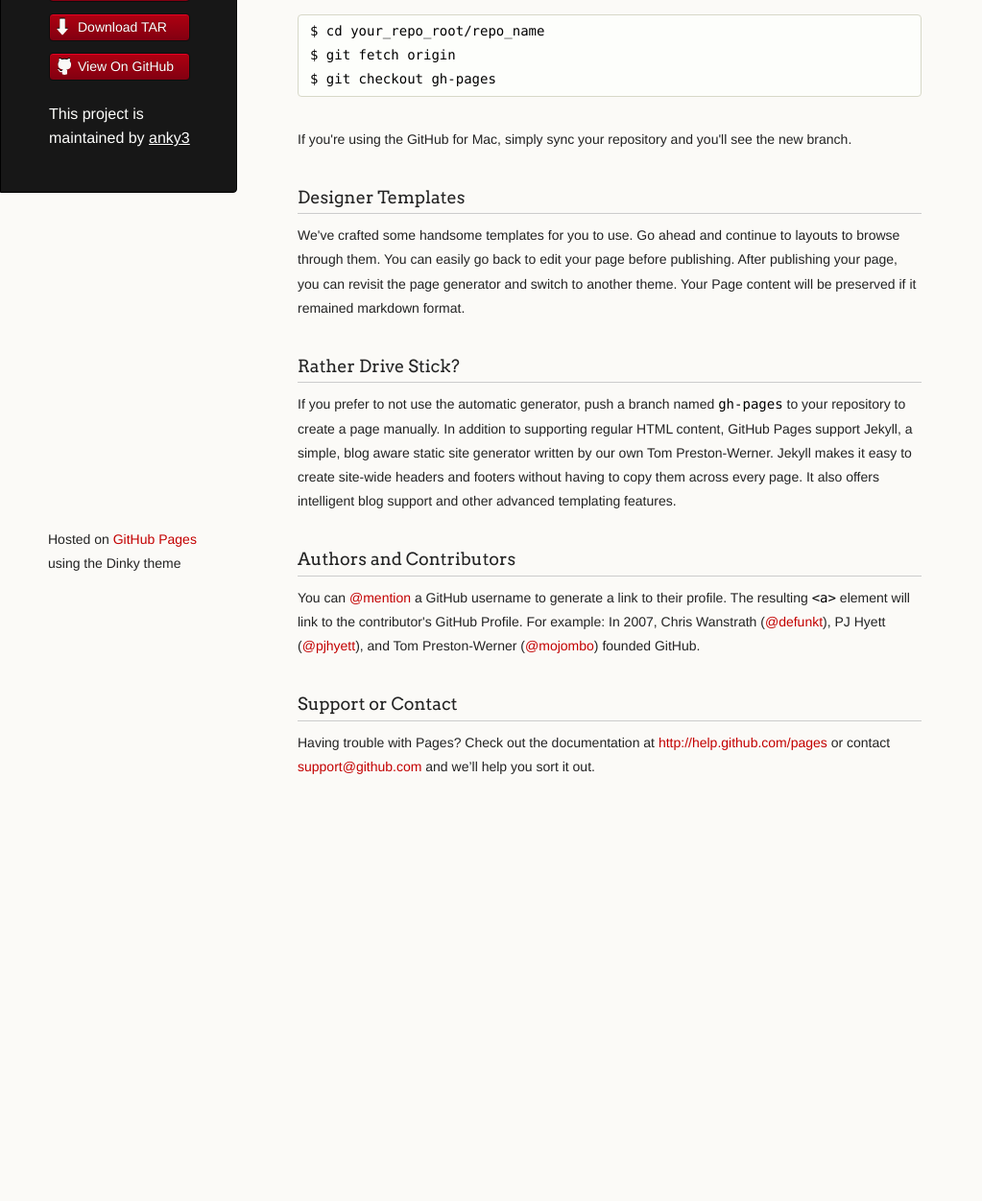
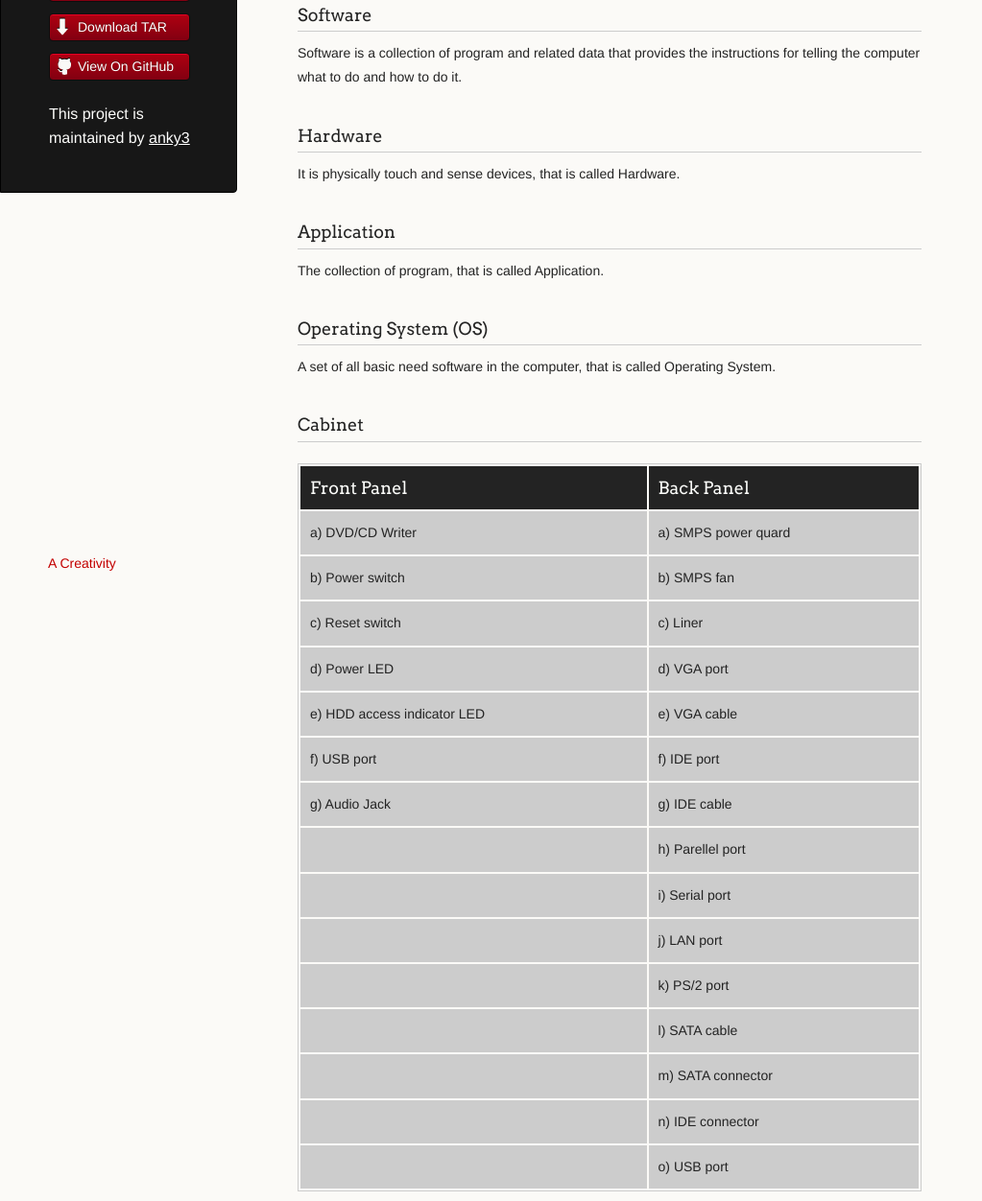
Before and after one commit to anky3/dca, a plain HTML site: page index.html in a window 1280 px wide. Shown: the part 168-1420 px from the top of the page at 96% size, without its empty margins (0-1023 px from the left). Before the commit the page ends 1052 px from the top, so only its background shows below. Drawn offline with Linux system fonts and the light colour scheme.

Commit message:
index.html file chnged

```diff
--- a/index.html
+++ b/index.html
@@ -3,7 +3,7 @@
   <head>
     <meta charset="utf-8">
     <meta http-equiv="X-UA-Compatible" content="chrome=1">
-    <title>DCA by anky3</title>
+    <title>DCA Notes by Ankit</title>
 
     <link rel="stylesheet" href="stylesheets/styles.css">
     <link rel="stylesheet" href="stylesheets/pygment_trac.css">
@@ -16,7 +16,7 @@
   <body>
     <div class="wrapper">
       <header>
-        <h1 class="header">DCA</h1>
+        <h1 class="header">DCA Notes</h1>
         <p class="header"></p>
 
         <ul>
@@ -30,35 +30,62 @@
 
       </header>
       <section>
-        <h3>Welcome to GitHub Pages.</h3>
+        <h3>Computer</h3>
 
-<p>This automatic page generator is the easiest way to create beautiful pages for all of your projects. Author your page content here using GitHub Flavored Markdown, select a template crafted by a designer, and publish. After your page is generated, you can check out the new branch:</p>
+<p>Computer is a powerful machine which is used to complete file folder application provided by a centralized platform then recieving instructions that in Binary form (0 & 1).</p>
 
-<pre><code>$ cd your_repo_root/repo_name
-$ git fetch origin
-$ git checkout gh-pages
-</code></pre>
 
-<p>If you're using the GitHub for Mac, simply sync your repository and you'll see the new branch.</p>
+<h3>Software</h3>
 
-<h3>Designer Templates</h3>
+<p>Software is a collection of program and related data that provides the instructions for telling the computer what to do and how to do it.</p>
 
-<p>We've crafted some handsome templates for you to use. Go ahead and continue to layouts to browse through them. You can easily go back to edit your page before publishing. After publishing your page, you can revisit the page generator and switch to another theme. Your Page content will be preserved if it remained markdown format.</p>
+<h3>Hardware</h3>
 
-<h3>Rather Drive Stick?</h3>
+<p>It is physically touch and sense devices, that is called Hardware.</p>
 
-<p>If you prefer to not use the automatic generator, push a branch named <code>gh-pages</code> to your repository to create a page manually. In addition to supporting regular HTML content, GitHub Pages support Jekyll, a simple, blog aware static site generator written by our own Tom Preston-Werner. Jekyll makes it easy to create site-wide headers and footers without having to copy them across every page. It also offers intelligent blog support and other advanced templating features.</p>
+<h3>Application</h3>
 
-<h3>Authors and Contributors</h3>
+<p>The collection of program, that is called Application.</p>
 
-<p>You can <a href="https://github.com/blog/821" class="user-mention">@mention</a> a GitHub username to generate a link to their profile. The resulting <code>&lt;a&gt;</code> element will link to the contributor's GitHub Profile. For example: In 2007, Chris Wanstrath (<a href="https://github.com/defunkt" class="user-mention">@defunkt</a>), PJ Hyett (<a href="https://github.com/pjhyett" class="user-mention">@pjhyett</a>), and Tom Preston-Werner (<a href="https://github.com/mojombo" class="user-mention">@mojombo</a>) founded GitHub.</p>
+<h3>Operating System (OS)</h3>
 
-<h3>Support or Contact</h3>
+<p>A set of all basic need software in the computer, that is called Operating System.</p>
 
-<p>Having trouble with Pages? Check out the documentation at <a href="http://help.github.com/pages">http://help.github.com/pages</a> or contact <a href="mailto:support@github.com">support@github.com</a> and we’ll help you sort it out.</p>
-      </section>
+	  <h3>Cabinet</h3>
+	  <p>
+<table>
+<tr><th class ="hd">Front Panel</th><th>Back Panel</th></tr>
+
+<tr><td>a) DVD/CD Writer</td><td>a) SMPS power quard</td></tr>
+<tr><td>b) Power switch</td><td>b) SMPS fan</td></tr>
+<tr><td>c) Reset switch</td><td>c) Liner</td></tr>
+<tr><td>d) Power LED</td><td>d) VGA port</td></tr>
+<tr><td>e) HDD access indicator LED</td><td>e) VGA cable</td></tr>
+<tr><td>f) USB port</td><td>f) IDE port</td></tr>
+<tr><td>g) Audio Jack</td><td>g) IDE cable</td></tr>
+<tr><td></td><td>h) Parellel port</td></tr>
+<tr><td></td><td>i) Serial port</td></tr>
+<tr><td></td><td>j) LAN port</td></tr>
+<tr><td></td><td>k) PS/2 port</td></tr>
+<tr><td></td><td>l) SATA cable</td></tr>
+<tr><td></td><td>m) SATA connector</td></tr>
+<tr><td></td><td>n) IDE connector</td></tr>
+<tr><td></td><td>o) USB port</td></tr>
+
+</table></p>
+<h3>Components : </h3><div class comp<p class="cp"><ol style="margin-left:96px;"><li/>RAM<li/>Memory<li/>Cache Memory<li/>CPU<li/>Processor<li/>Motherboard<ul style="margin-left:60px;"><li/>Intigrated<li/>Non-integrated</ul><li/>Slots<li/>Sockets</ol></p>
+
+<h3>Reset Switch</h3>
+<p>It is used to resetting data of programming based switch.</p>
+<h3>USB Port</h3>
+<p>It is used to entire data base only.</p>
+<h3>Audio port</h3>
+<p>It is used to Sound system based input/output service provider.</p>
+<h3>Video Port</h3>
+<p>It is used to Graphical programming based service provider.</p>
+</section>
       <footer>
-        <p><small>Hosted on <a href="https://pages.github.com">GitHub Pages</a> using the Dinky theme</small></p>
+        <p><small><a href="http://acreativity.tumblr.com">A Creativity</a></small></p>
       </footer>
     </div>
     <!--[if !IE]><script>fixScale(document);</script><![endif]-->
```
